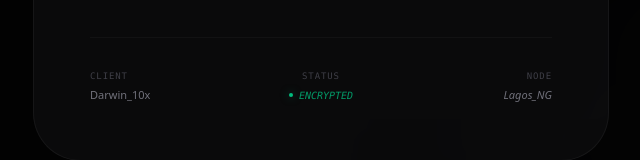
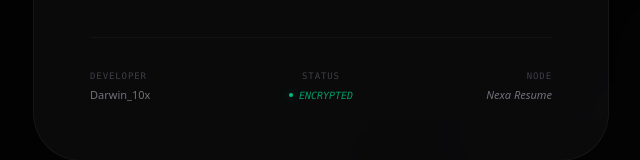
Before and after one commit to st-darwin/AI-resume-analyzer, a React (Vite) app: page /logout in a window 1280 px wide. Shown: the part 584-744 px from the top of the page, without its empty margins (319-959 px from the left). Built offline with nearby package versions, Linux system fonts and the light colour scheme; a web font is replaced by a local one.

Commit message:
Update Logout.tsx

```diff
--- a/src/sections/Logout.tsx
+++ b/src/sections/Logout.tsx
@@ -73,7 +73,7 @@ const Logout = () => {
           {/* Minimalist Footer Grid */}
           <div className="mt-14 pt-8 border-t border-white/[0.03] grid grid-cols-3 gap-4 items-center">
             <div className="flex flex-col gap-1">
-              <span className="text-[9px] font-mono uppercase text-zinc-700 tracking-widest">Client</span>
+              <span className="text-[9px] font-mono uppercase text-zinc-700 tracking-widest">Developer</span>
               <span className="text-[11px] font-medium text-zinc-500">Darwin_10x</span>
             </div>
             <div className="flex flex-col gap-1 items-center">
@@ -85,7 +85,7 @@ const Logout = () => {
             </div>
             <div className="flex flex-col gap-1 items-end">
               <span className="text-[9px] font-mono uppercase text-zinc-700 tracking-widest">Node</span>
-              <span className="text-[11px] font-medium text-zinc-500 italic text-right">Lagos_NG</span>
+              <span className="text-[11px] font-medium text-zinc-500 italic text-right">Nexa Resume</span>
             </div>
           </div>
         </div>
```
